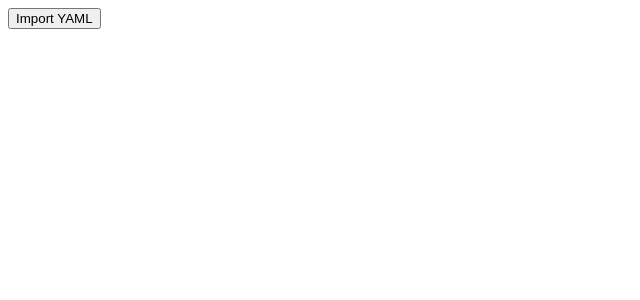
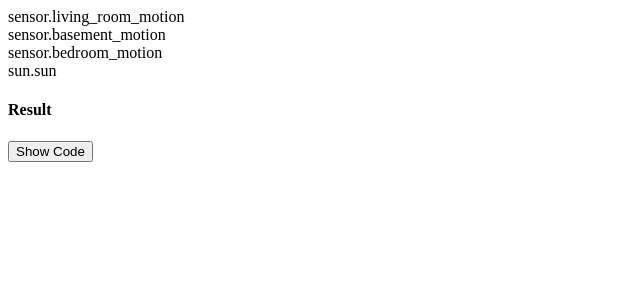
Before and after one commit to ChrisJohns-me/ha-bayesian-tool, an Angular app: page / in a window 1280 px wide. Shown: the top 300 px of the page, without its empty margins (0-640 px from the left). Built offline with nearby package versions, Linux system fonts and the light colour scheme.

Commit message:
3 files modified, 1 added

```diff
--- a/src/app/app.component.html
+++ b/src/app/app.component.html
@@ -1,11 +1,23 @@
+<section>
+  <div *ngFor="let observation of bayesianSensor?.binary_sensor?.observations">
+    {{ observation.entity_id }}
+  </div>
+
+  <div>
+    <h4>Result</h4>
+  </div>
+</section>
+
+<section>
   <div *ngIf="hasImportError">
     <span>{{ importError }}</span>
   </div>
 
-<button (click)="showImport = !showImport">
-  {{ showImport ? 'Hide Import' : 'Import YAML' }}
+  <button (click)="showCode = !showCode">
+    {{ showCode ? 'Hide Code' : 'Show Code' }}
   </button>
-<ng-container *ngIf="showImport">
-  <button (click)="importInput()">Import</button><br />
+  <ng-container *ngIf="showCode">
+    <button (click)="importInput()">Import from code</button><br />
     <textarea class="main-input" [(ngModel)]="textInput"></textarea>
   </ng-container>
+</section>
--- a/src/app/app.component.ts
+++ b/src/app/app.component.ts
@@ -2,6 +2,7 @@ import { Component } from '@angular/core';
 import { ExampleYAML } from './constants/example-yaml';
 import YAML from 'yaml';
 import { BayesianSensor } from './classes/bayesian-sensor.class';
+import { IObserverMeta } from './interfaces/observer-meta.interface'
 
 @Component({
   selector: 'my-app',
@@ -11,11 +12,14 @@ import { BayesianSensor } from './classes/bayesian-sensor.class';
 export class AppComponent {
   public hasImportError: boolean = false;
   public importError: string = '';
-  public showImport: boolean = false;
+  public showCode: boolean = false;
   public textInput: string = ExampleYAML;
   public bayesianSensor: BayesianSensor;
+  public observerMetas: IObserverMeta[] = [];
 
-  constructor() { }
+  constructor() {
+    this.importInput(); // Display example from YAML
+  }
 
   public importInput(): void {
     let parsedInput: any;
--- a/src/app/classes/bayesian-sensor.class.ts
+++ b/src/app/classes/bayesian-sensor.class.ts
@@ -15,7 +15,10 @@ export class BayesianSensor {
       entity_id?: string;
       prob_given_true: number;
       prob_given_false?: number;
-      to_state?: string;
+      to_state?: string; // platform=state
+      below?: number; // platform=numeric_state
+      above?: number; // platform=numeric_state
+      value_template?: string; // platform=template
     }>,
   } = {
     platform: 'bayesian',
--- /dev/null
+++ b/src/app/interfaces/observer-meta.interface.ts
@@ -0,0 +1,6 @@
+export interface IObserverMeta {
+  simulateState: string;
+  hoursGivenTrue: number;
+  hoursGivenFalse: number;
+  totalHours: number;
+}
```
Lines whose indentation alone changed are shown as unchanged.
